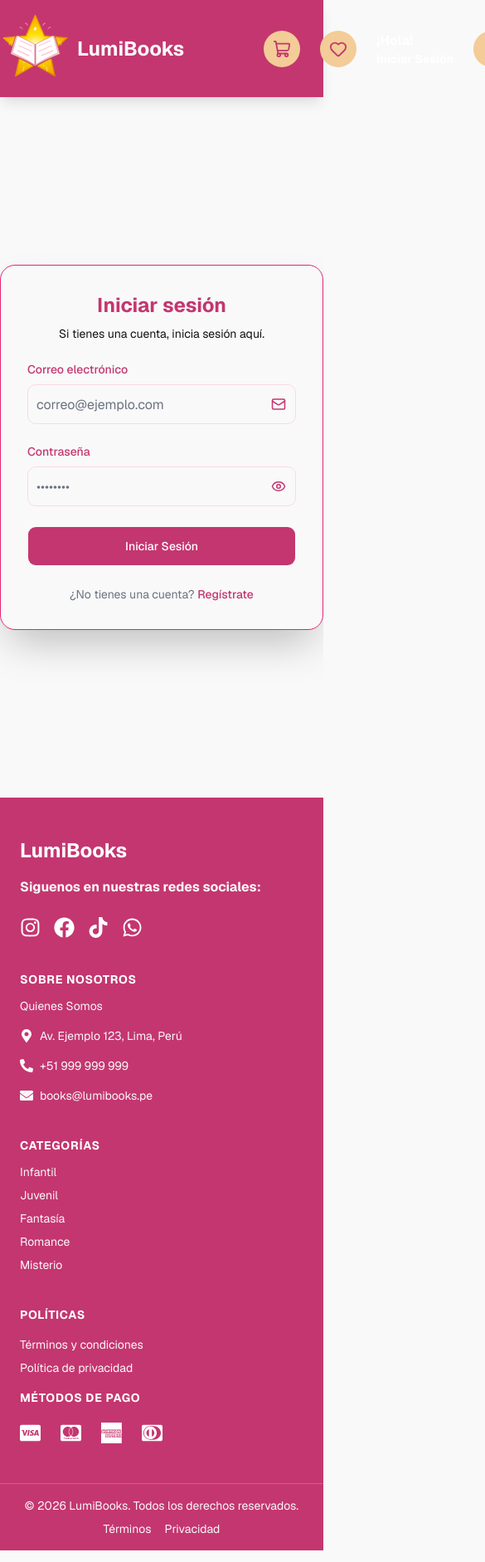
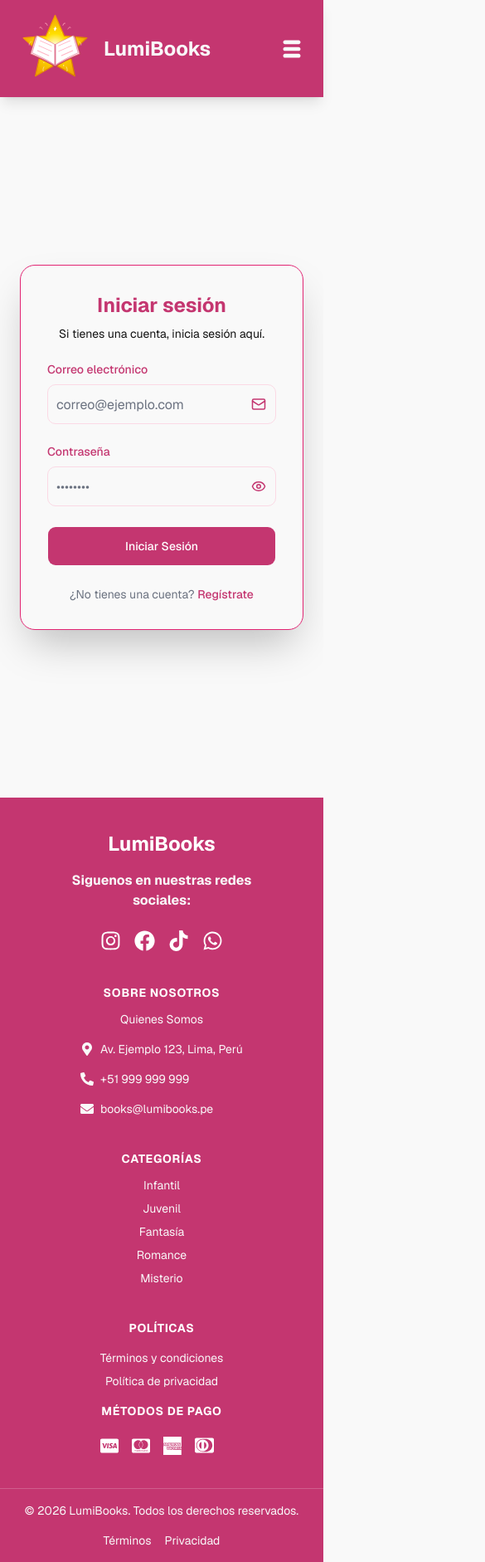
Before and after one commit to vero-martinez/lumibooks-proyecto-frontend, a Next.js app: page /login in a window 390 px wide. Shown: the top 1882 px of the page at 83% size, 585 px wide, since content can reach past the window. Built offline with nearby package versions, Linux system fonts and the light colour scheme.

Commit message:
feat: refactor navbar, footer y auth con componentes reutilizables y diseño responsive

```diff
--- a/src/app/(public)/login/page.tsx
+++ b/src/app/(public)/login/page.tsx
@@ -1,11 +1,10 @@
 import { LoginForm } from "@/features/auth/components/LoginForm";
-import { SunnyBackground } from "@/components/shared/sunny-background/SunnyBackground";
 
 export default function LoginPage() {
   return (
     <div className="min-h-screen w-full bg-background relative overflow-hidden">
 
-      <main className="relative z-10 min-h-screen flex items-center justify-center">
+      <main className="relative z-10 min-h-screen flex items-center justify-center px-6">
         <div className="w-full max-w-md p-8 bg-background rounded-2xl shadow-2xl border border-border">
           <h1 className="text-2xl font-bold text-center mb-2">Iniciar sesión</h1>
           <p className="text-sm text-secondary-foreground text-center mb-6">
--- a/src/app/(public)/register/page.tsx
+++ b/src/app/(public)/register/page.tsx
@@ -1,11 +1,10 @@
 import { RegisterForm } from "@/features/auth/components/RegisterForm";
-import { SunnyBackground } from "@/components/shared/sunny-background/SunnyBackground";
 
 export default function RegisterPage() {
     return (
         <div className="min-h-screen w-full bg-background relative overflow-hidden">
 
-            <main className="relative z-10 min-h-screen flex items-center justify-center py-10">
+            <main className="relative z-10 min-h-screen flex items-center justify-center py-12 px-6">
                 <div className="w-full max-w-md p-8 bg-background rounded-2xl shadow-2xl border border-border">
                     <h1 className="text-2xl font-bold text-center mb-2">Crear cuenta</h1>
                     <p className="text-sm text-secondary-foreground text-center mb-6">
--- a/src/components/layout/footer/Footer.tsx
+++ b/src/components/layout/footer/Footer.tsx
@@ -2,17 +2,18 @@ import Link from "next/link";
 import Image from "next/image";
 import { FaInstagram, FaFacebook, FaTiktok, FaWhatsapp, FaMapMarkerAlt, FaPhoneAlt, FaEnvelope, FaCcVisa, FaCcMastercard, FaCcDinersClub } from "react-icons/fa";
 import { SiAmericanexpress } from "react-icons/si";
+import { AppLink } from "@/components/shared/AppLink";
 
 export function Footer() {
     return (
         <footer className="w-full bg-foreground text-primary-foreground mt-auto ">
 
             {/* CONTENIDO PRINCIPAL */}
-            <div className="max-w-7xl mx-auto px-6 py-12 grid grid-cols-1 md:grid-cols-4 gap-10 ">
+            <div className="max-w-7xl mx-auto px-14 py-10 grid grid-cols-1 md:grid-cols-4 gap-10 justify-items-center md:justify-items-start text-center md:text-left">
 
                 {/* COLUMNA LOGO E INFO */}
-                <div className="md:col-span-1 flex flex-col gap-4">
-                    <Link href="/" className="flex items-center gap-2">
+                <div className="md:col-span-1 flex flex-col gap-4 items-center md:items-start">
+                    <Link href="/" className="flex items-center gap-2 justify-center">
                         <span className="font-bold text-2xl">LumiBooks</span>
                     </Link>
 
@@ -22,19 +23,19 @@ export function Footer() {
 
                     {/* REDES SOCIALES */}
                     <div className="flex items-center gap-4 mt-2">
-                        <Link href="https://instagram.com" target="_blank" className="hover:text-accent transition-colors">
+                        <AppLink href="https://instagram.com">
                             <FaInstagram size={25} />
-                        </Link>
-                        <Link href="https://facebook.com" target="_blank" className="hover:text-accent transition-colors">
+                        </AppLink>
+                        <AppLink href="https://facebook.com">
                             <FaFacebook size={25} />
-                        </Link>
-                        <Link href="https://tiktok.com" target="_blank" className="hover:text-accent transition-colors">
+                        </AppLink>
+                        <AppLink href="https://tiktok.com">
                             <FaTiktok size={25} />
-                        </Link>
+                        </AppLink>
 
-                        <Link href="https://wa.me/51999999999" target="_blank" className="hover:text-accent transition-colors">
+                        <AppLink href="https://wa.me/51999999999">
                             <FaWhatsapp size={25} />
-                        </Link>
+                        </AppLink>
                     </div>
                 </div>
 
@@ -42,7 +43,7 @@ export function Footer() {
                 <div className="flex flex-col gap-3">
                     <h4 className="font-bold text-sm uppercase tracking-wider">Sobre Nosotros</h4>
                     <div className="flex flex-col gap-4 text-sm text-background">
-                        <Link href="/books" className="hover:text-accent hover:underline transition-colors">Quienes Somos</Link>
+                        <AppLink href="/books">Quienes Somos</AppLink>
                         <span className="flex items-start gap-2">
                             <FaMapMarkerAlt size={16} className="shrink-0 mt-0.5" />
                             Av. Ejemplo 123, Lima, Perú
@@ -62,11 +63,11 @@ export function Footer() {
                 <div className="flex flex-col gap-3">
                     <h4 className="font-bold text-sm uppercase tracking-wider">Categorías</h4>
                     <div className="flex flex-col gap-2 text-sm text-background">
-                        <Link href="/books" className="hover:text-accent hover:underline transition-colors">Infantil</Link>
-                        <Link href="/books" className="hover:text-accent hover:underline transition-colors">Juvenil</Link>
-                        <Link href="/books" className="hover:text-accent hover:underline transition-colors">Fantasía</Link>
-                        <Link href="/books" className="hover:text-accent hover:underline transition-colors">Romance</Link>
-                        <Link href="/books" className="hover:text-accent hover:underline transition-colors">Misterio</Link>
+                        <AppLink href="/books">Infantil</AppLink>
+                        <AppLink href="/books">Juvenil</AppLink>
+                        <AppLink href="/books">Fantasía</AppLink>
+                        <AppLink href="/books">Romance</AppLink>
+                        <AppLink href="/books">Misterio</AppLink>
 
                     </div>
                 </div>
@@ -75,16 +76,16 @@ export function Footer() {
                 <div className="flex flex-col gap-4">
                     <h4 className="font-bold text-sm uppercase tracking-wider">Políticas</h4>
                     <div className="flex flex-col gap-2 text-sm text-background">
-                        <Link href="/terms" className="hover:text-accent hover:underline transition-colors">Términos y condiciones</Link>
-                        <Link href="/privacy" className="hover:text-accent hover:underline transition-colors">Política de privacidad</Link>
+                        <AppLink href="/terms">Términos y condiciones</AppLink>
+                        <AppLink href="/privacy">Política de privacidad</AppLink>
                     </div>
 
                     <h4 className="font-bold text-sm uppercase tracking-wider">Métodos de Pago</h4>
-                    <div className="flex items-center gap-6 mt-1">
-                        <FaCcVisa size={25} />
-                        <FaCcMastercard size={25} />
-                        <SiAmericanexpress size={25} />
-                        <FaCcDinersClub size={25} />
+                    <div className="flex items-center gap-4 mt-1">
+                        <FaCcVisa size={22} />
+                        <FaCcMastercard size={22} />
+                        <SiAmericanexpress size={22} />
+                        <FaCcDinersClub size={23} />
                     </div>
                 </div>
 
@@ -92,11 +93,11 @@ export function Footer() {
 
             {/* LÍNEA Y COPYRIGHT */}
             <div className="border-t border-primary-foreground/20">
-                <div className="max-w-7xl mx-auto px-6 py-4 flex flex-col md:flex-row items-center justify-between gap-2 text-sm text-background">
+                <div className="max-w-7xl mx-auto px-6 py-4 flex flex-col md:flex-row items-center justify-center md:justify-between gap-4 text-sm text-background text-center md:text-left">
                     <span>© 2026 LumiBooks. Todos los derechos reservados.</span>
                     <div className="flex gap-4">
-                        <Link href="/terms" className="hover:text-accent hover:underline transition-colors">Términos</Link>
-                        <Link href="/privacy" className="hover:text-accent hover:underline transition-colors">Privacidad</Link>
+                        <AppLink href="/terms" >Términos</AppLink>
+                        <AppLink href="/privacy">Privacidad</AppLink>
                     </div>
                 </div>
             </div>
--- a/src/components/layout/navbar/Navbar.tsx
+++ b/src/components/layout/navbar/Navbar.tsx
@@ -1,58 +1,74 @@
 "use client";
 
+import { useState } from "react";
 import Link from "next/link";
-import { ShoppingCart, Heart, User, Search } from "lucide-react";
 import Image from "next/image";
+import { FaShoppingCart, FaHeart, FaUser } from "react-icons/fa";
+import { IoMdCloseCircle } from "react-icons/io";
+import { TiThMenu } from "react-icons/ti";
+import { IconButton } from "@/components/shared/IconButton";
+import { SearchBar } from "@/components/shared/SearchBar";
 
 export function Navbar() {
+    const [menuOpen, setMenuOpen] = useState(false);
+
     return (
-        <header className="sticky top-0 z-50 w-full bg-foreground py-4 shadow-lg">
+        <header className="sticky top-0 z-50 w-full bg-foreground px-6 py-4 shadow-lg">
             <div className="max-w-7xl mx-auto flex items-center gap-12">
 
+
                 {/* LOGO */}
-                <Link href="/" className="flex items-center gap-2 shrink-0">
+                <Link href="/" className="flex items-center gap-4 shrink-0">
                     <Image src="/logo.svg" alt="LumiBooks" width={85} height={85} />
                     <span className="font-bold text-background text-2xl">LumiBooks</span>
                 </Link>
 
-                {/* BARRA DE BÚSQUEDA */}
-                <div className="flex-1 max-w-xl flex items-center rounded-full bg-background overflow-hidden">
-                    <input
-                        type="text"
-                        placeholder="Buscar por título, autor o ISBN"
-                        className="flex-1 px-4 py-2 text-sm text-secondary-foreground placeholder:text-muted-foreground bg-transparent outline-none"
-                    />
-                    <button className="px-4 py-3 h-full bg-accent text-foreground flex items-center justify-center hover:bg-accent/80 transition-colors">
-                        <Search size={22} />
-                    </button>
+                {/* BARRA DE BÚSQUEDA — oculta en mobile */}
+                <div className="hidden lg:flex flex-1 max-w-xl">
+                    <SearchBar />
                 </div>
 
-                {/* ICONOS Y BOTÓN */}
-                <div className="flex items-center gap-6 shrink-0">
+                {/* ICONOS — ocultos en mobile */}
+                <div className="hidden lg:flex items-center gap-6 shrink-0">
+                    <IconButton href="/cart" icon={FaShoppingCart} label="Carrito" />
+                    <IconButton href="/cliente/wishlist" icon={FaHeart} label="Favoritos" />
 
-                    {/* CARRITO */}
-                    <Link href="/cart" className="w-11 h-11 rounded-full bg-accent flex items-center justify-center text-foreground hover:bg-accent transition-colors">
-                        <ShoppingCart size={22} />
-                    </Link>
-
-                    {/* FAVORITOS */}
-                    <Link href="/cliente/wishlist" className="w-11 h-11 rounded-full bg-accent flex items-center justify-center text-foreground hover:bg-accent transition-colors">
-                        <Heart size={22} />
-                    </Link>
-
-                    {/* INICIAR SESIÓN */}
                     <Link href="/login" className="flex flex-col items-start justify-center hover:opacity-80 transition-opacity">
                         <span className="font-bold text-primary-foreground">¡Hola!</span>
                         <span className="text-sm font-bold text-primary-foreground">Iniciar Sesión</span>
                     </Link>
 
-                    {/* USUARIO */}
-                    <div className="w-11 h-11 rounded-full bg-accent flex items-center justify-center text-foreground hover:bg-accent transition-colors cursor-pointer">
-                        <User size={22} />
+                    <IconButton icon={FaUser} label="Usuario" />
+                </div>
+
+                {/* HAMBURGUESA — solo en mobile */}
+                <button
+                    className="lg:hidden ml-auto text-background"
+                    onClick={() => setMenuOpen(!menuOpen)}
+                    aria-label="Menú"
+                >
+                    {menuOpen ? <IoMdCloseCircle size={28} /> : <TiThMenu size={28} />}
+                </button>
+
+            </div>
+
+            {/* MENÚ MOBILE */}
+            {menuOpen && (
+                <div className="lg:hidden bg-foreground px-6 py-6 flex flex-col gap-6 border-t border-primary-foreground/20">
+                    <SearchBar />
+                    <div className="flex flex-col gap-4 text-background">
+                        <Link href="/cart" className="flex items-center gap-3 hover:opacity-80" onClick={() => setMenuOpen(false)}>
+                            <FaShoppingCart size={20} /><span className="text-sm font-medium">Carrito</span>
+                        </Link>
+                        <Link href="/cliente/wishlist" className="flex items-center gap-3 hover:opacity-80" onClick={() => setMenuOpen(false)}>
+                            <FaHeart size={20} /><span className="text-sm font-medium">Favoritos</span>
+                        </Link>
+                        <Link href="/login" className="flex items-center gap-3 hover:opacity-80" onClick={() => setMenuOpen(false)}>
+                            <FaUser size={20} /><span className="text-sm font-medium">Iniciar Sesión</span>
+                        </Link>
                     </div>
                 </div>
-
-            </div>
+            )}
         </header>
     );
 }
```
